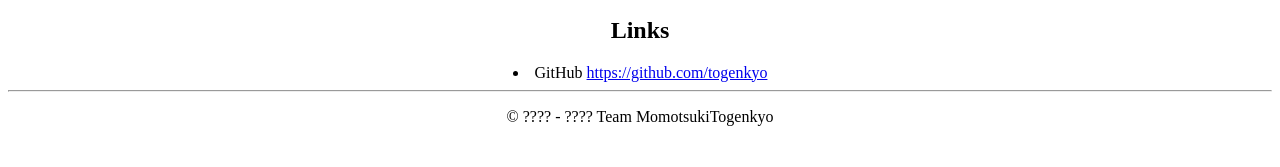
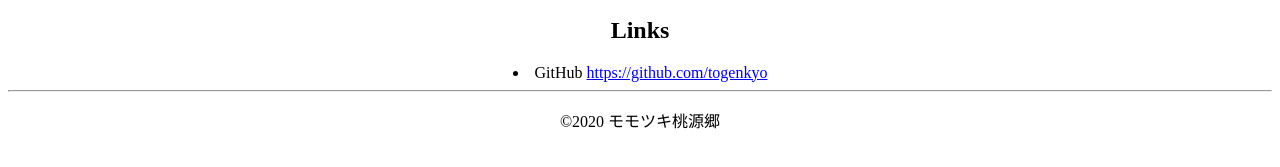
Before and after one commit to togenkyo/website, a plain HTML site: page index.html in a window 1280 px wide. Shown: the part 339-506 px from the top of the page. Drawn offline with Linux system fonts and the light colour scheme.

Commit message:
change copyright notation

```diff
--- a/index.html
+++ b/index.html
@@ -32,7 +32,7 @@
     </li>
     <hr>
     <footer>
-        <p>&copy; ???? - ???? Team MomotsukiTogenkyo</p>
+        <p>&copy;2020 モモツキ桃源郷</p>
     </footer>
 </body>
 
```
